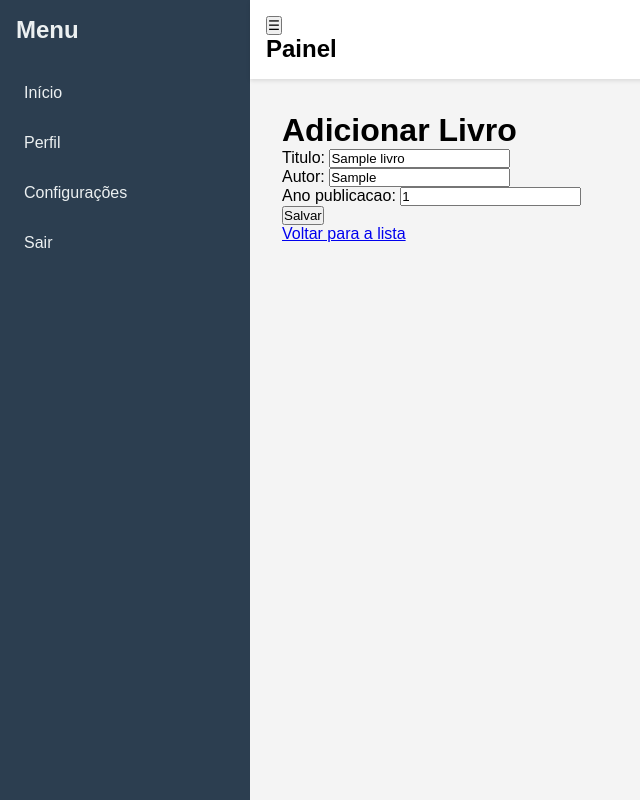
After one commit to SanchoArruda/Sistema-de-Cadastro-de-Livros, a Django app: page /livros/edit/1/ in a window 1280 px wide. The commit adds this page. Shown: the whole page, without its empty margins (0-640 px from the left). Run offline with Django 5.2, Linux system fonts and the light colour scheme; tables that the repository leaves empty hold one stand-in row (values such as "Sample post").

Commit message:
Template + bootstap

```diff
--- a/ecommerce/ecommerce/settings.py
+++ b/ecommerce/ecommerce/settings.py
@@ -55,7 +55,7 @@ ROOT_URLCONF = 'ecommerce.urls'
 TEMPLATES = [
     {
         'BACKEND': 'django.template.backends.django.DjangoTemplates',
-        'DIRS': [],
+        'DIRS': [BASE_DIR / 'templates'],
         'APP_DIRS': True,
         'OPTIONS': {
             'context_processors': [
--- a/ecommerce/ecommerce/urls.py
+++ b/ecommerce/ecommerce/urls.py
@@ -16,8 +16,10 @@ Including another URLconf
 """
 from django.contrib import admin
 from django.urls import path, include
+from django.views.generic import RedirectView
 
 urlpatterns = [
     path('admin/', admin.site.urls),
     path('livros/', include('livros.urls')),
+    path('', RedirectView.as_view(url='/livros/')),
 ]
--- a/ecommerce/livros/forms.py
+++ b/ecommerce/livros/forms.py
@@ -4,4 +4,4 @@ from .models import Livro
 class LivroForm(forms.ModelForm):
     class Meta:
         model = Livro
-        fields = ['titulo', 'autor','ano_publicacao']
+        fields = ['titulo', 'autor','ano_publicacao'] # __all__ - listo todos os campos
--- /dev/null
+++ b/ecommerce/livros/templates/_base.html
@@ -0,0 +1,139 @@
+<!DOCTYPE html>
+<html lang="pt-br">
+<head>
+    <meta charset="UTF-8">
+    <title>{% block title %}Painel{% endblock %}</title>
+    <meta name="viewport" content="width=device-width, initial-scale=1.0">
+    <style>
+        * {
+            margin: 0;
+            padding: 0;
+            box-sizing: border-box;
+        }
+
+        body {
+            font-family: Arial, sans-serif;
+            display: flex;
+            min-height: 100vh;
+            background-color: #f4f4f4;
+        }
+
+        /* Sidebar */
+        .sidebar {
+            background-color: #2c3e50;
+            color: #ecf0f1;
+            width: 250px;
+            flex-shrink: 0;
+            display: flex;
+            flex-direction: column;
+            padding: 1rem;
+            position: fixed;
+            height: 100vh;
+            top: 0;
+            left: 0;
+            transition: transform 0.3s ease;
+        }
+
+        .sidebar h2 {
+            margin-bottom: 2rem;
+        }
+
+        .sidebar a {
+            color: #ecf0f1;
+            text-decoration: none;
+            margin-bottom: 1rem;
+            display: block;
+            padding: 0.5rem;
+            border-radius: 5px;
+        }
+
+        .sidebar a:hover {
+            background-color: #34495e;
+        }
+
+        /* Navbar */
+        .navbar {
+            background-color: #fff;
+            padding: 1rem;
+            width: 100%;
+            margin-left: 250px;
+            box-shadow: 0 2px 4px rgba(0,0,0,0.1);
+            position: fixed;
+            top: 0;
+            z-index: 10;
+        }
+
+        .navbar h1 {
+            font-size: 1.5rem;
+        }
+
+        /* Conteúdo principal */
+        .content {
+            margin-left: 250px;
+            margin-top: 80px;
+            padding: 2rem;
+            flex-grow: 1;
+        }
+
+        /* Responsivo */
+        @media (max-width: 768px) {
+            .sidebar {
+                transform: translateX(-100%);
+                position: fixed;
+                z-index: 20;
+            }
+
+            .sidebar.active {
+                transform: translateX(0);
+            }
+
+            .navbar {
+                margin-left: 0;
+                display: flex;
+                justify-content: space-between;
+                align-items: center;
+            }
+
+            .toggle-btn {
+                font-size: 1.5rem;
+                cursor: pointer;
+                background: none;
+                border: none;
+            }
+
+            .content {
+                margin-left: 0;
+                margin-top: 80px;
+            }
+        }
+    </style>
+</head>
+<body>
+    <div class="sidebar" id="sidebar">
+        <h2>Menu</h2>
+        <a href="#">Início</a>
+        <a href="#">Perfil</a>
+        <a href="#">Configurações</a>
+        <a href="#">Sair</a>
+    </div>
+
+    <div class="navbar">
+        <button class="toggle-btn" onclick="toggleSidebar()">☰</button>
+        <h1>{% block page_title %}Painel{% endblock %}</h1> <!-- Alterado para "page_title" -->
+    </div>
+
+    <div class="content">
+        {% block content %}
+        <h2>Bem-vindo!</h2>
+        <p>Este é um template base com barra lateral e barra de navegação.</p>
+        {% endblock %}
+    </div>
+
+    <script>
+        function toggleSidebar() {
+            const sidebar = document.getElementById('sidebar');
+            sidebar.classList.toggle('active');
+        }
+    </script>
+</body>
+</html>
--- a/ecommerce/livros/templates/livros/adicionar_livro.html
+++ b/ecommerce/livros/templates/livros/adicionar_livro.html
@@ -1,9 +1,8 @@
-<!DOCTYPE html>
-<html>
-<head>
-    <title>Adicionar Livro</title>
-</head>
-<body>
+{% extends '_base.html' %}
+
+{% block title %}Adicionar Livro{% endblock %}
+
+{% block content %}
     <h1>Adicionar Livro</h1>
 
     {% if messages %}
@@ -16,10 +15,9 @@
 
     <form method="post" action="" enctype="multipart/form-data">
         {% csrf_token %}
-        {{ form.as_p }}
+        {{ form }}
         <button type="submit">Salvar</button>
     </form>
 
-    <a href="{% url 'lista_livros' %}">Voltar para a lista</a>
-</body>
-</html>
+    <a href="{% url 'livros:lista_livros' %}">Voltar para a lista</a>
+{% endblock %}
--- a/ecommerce/livros/urls.py
+++ b/ecommerce/livros/urls.py
@@ -1,7 +1,12 @@
 from django.urls import path
 from . import views
+
+app_name = 'livros'
 
 urlpatterns = [
     path('', views.lista_livros, name='lista_livros'),
     path('adicionar/', views.adicionar_livro, name='adicionar_livro'),
+    path('<int:id>/', views.detalhe_livro, name='detalhe_livro'),
+    path('edit/<int:id>/', views.editar_livro, name='editar_livro'),
+    path('delete/<int:id>/', views.deletar_livro, name='deletar_livro'),
 ]
--- a/ecommerce/livros/views.py
+++ b/ecommerce/livros/views.py
@@ -1,7 +1,9 @@
-from django.shortcuts import render, redirect
+from django.shortcuts import render, redirect, get_object_or_404
 from .models import Livro
 from .forms import LivroForm
+from django.http import HttpResponseRedirect
 
+# já existentes
 def lista_livros(request):
     livros = Livro.objects.all()
     return render(request, 'livros/lista_livros.html', {'livros': livros})
@@ -11,7 +13,28 @@ def adicionar_livro(request):
         form = LivroForm(request.POST)
         if form.is_valid():
             form.save()
-            return redirect('lista_livros')
+            return HttpResponseRedirect('/livros/')
     else:
         form = LivroForm()
     return render(request, 'livros/adicionar_livro.html', {'form': form})
+
+# NOVAS views
+def detalhe_livro(request, id):
+    livro = get_object_or_404(Livro, id=id)
+    return render(request, 'livros/detalhe.html', {'livro': livro})
+
+def editar_livro(request, id):
+    livro = Livro.objects.get(pk=id)
+    if request.method == 'POST':
+        form = LivroForm(request.POST, instance=livro)
+        if form.is_valid():
+            form.save()
+            return HttpResponseRedirect('/livros/')
+    else:
+        form = LivroForm(instance=livro)
+    return render(request, 'livros/adicionar_livro.html', {'form': form})
+
+def deletar_livro(request, id):
+    Livro.objects.get(id=id).delete()
+    return HttpResponseRedirect('/livros/')
+    return render(request, 'livros/deletar_livro.html', {'livro': livro})
```
Also changed, not shown: ecommerce/livros/templates/livros/detalhe.html (+10 -4 lines), ecommerce/livros/templates/livros/lista_livros.html (+27 -13 lines), ecommerce/livros/migrations/0002_alter_livro_ano_publicacao.py (added).
